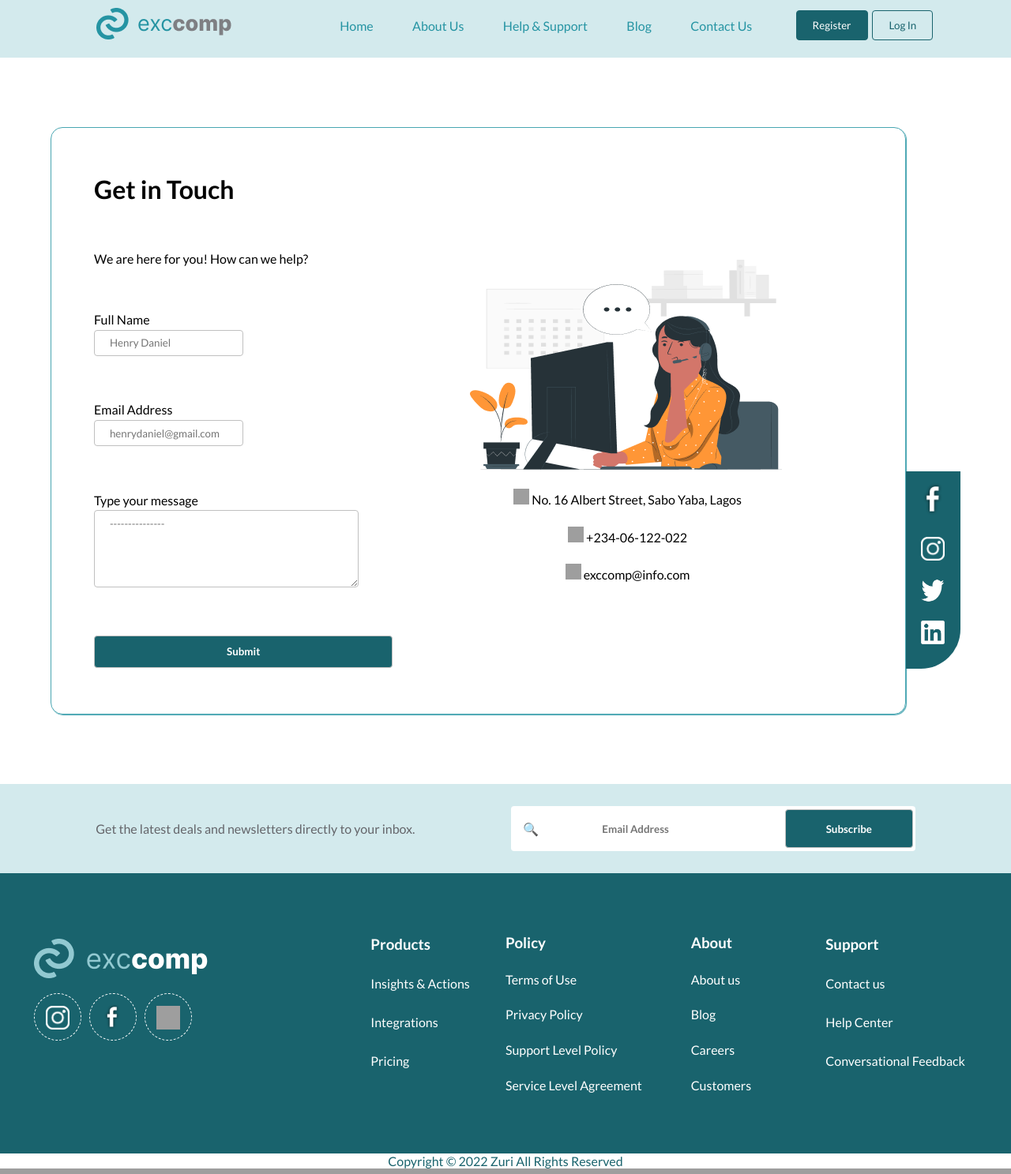
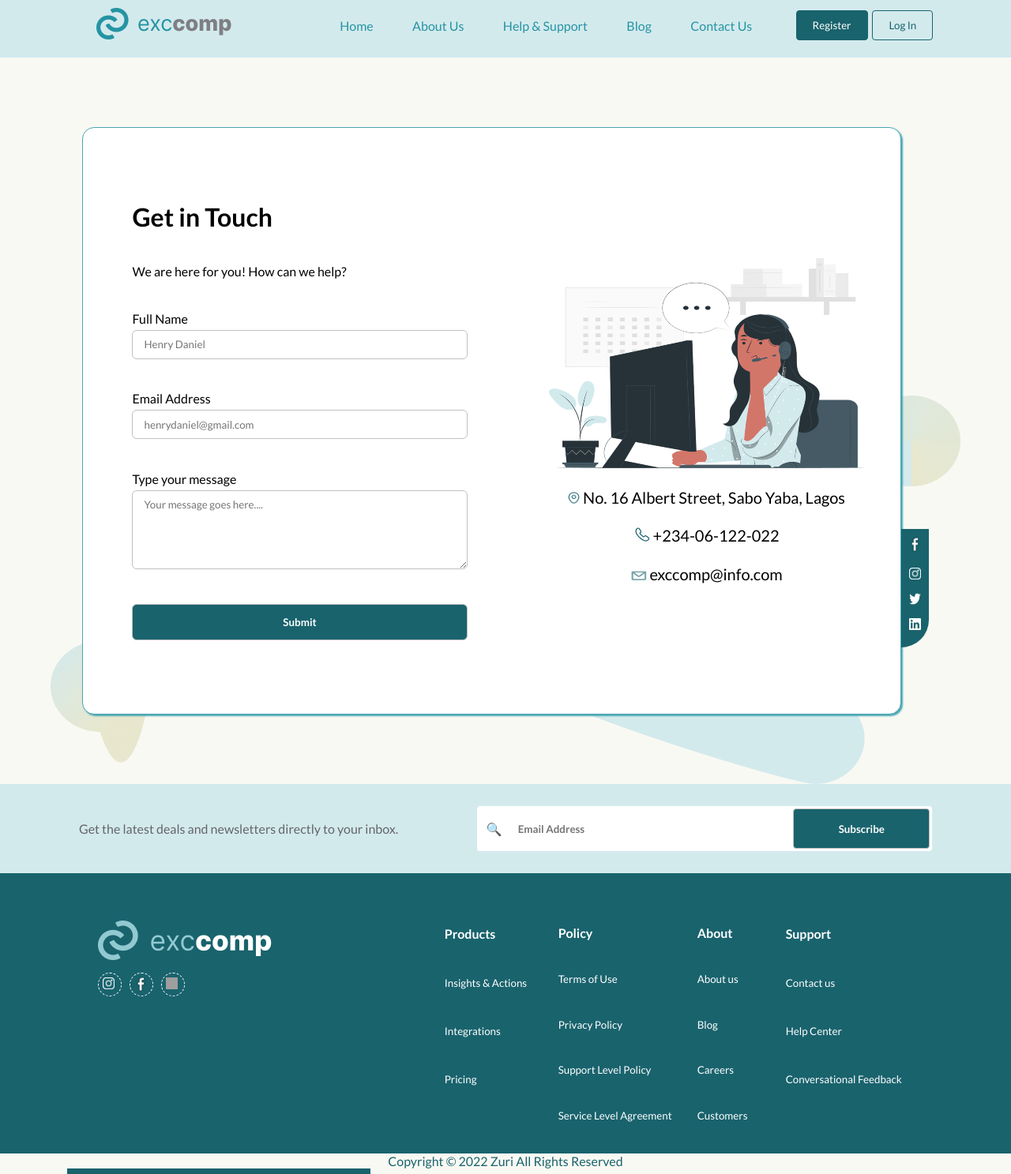
Before and after one commit to zuri-training/excel_comp_team103, a Django app: template excel_comp/contact_page/templates/contact-us.html in a window 1280 px wide. Shown: the part 960-2447 px from the top of the page at 79% size. Run offline with Django 4.2, Linux system fonts and the light colour scheme; the template is opened without the code that fills it, so the values that code supplies are empty; parts of the project's set-up code (start-up, migrations or seed data) failed here and were passed over; grey boxes are pictures that could not be loaded.

Commit message:
contact us page

```diff
--- a/excel_comp/contact_page/templates/contact-us.html
+++ b/excel_comp/contact_page/templates/contact-us.html
@@ -9,7 +9,7 @@
     <link rel="preconnect" href="https://fonts.gstatic.com" crossorigin>
     <link href="https://fonts.googleapis.com/css2?family=Lato:ital,wght@0,100;0,300;0,400;0,700;0,900;1,100;1,300;1,400;1,700;1,900&display=swap" rel="stylesheet">
     {% load static %}
-    <link rel="stylesheet" href=" {% static 'css/contact-us.css' %} ">
+    <link rel="stylesheet" href=" {% static 'css/contactus.css' %} ">
     <img src="{% static 'images/'%} " alt="">
 </head>
 <body id="site-wrapper">
@@ -47,15 +47,15 @@
                 </label>
 
                 <label for="message">Type your message <br>
-                    <textarea name="message" id="message" cols="40" rows="5" placeholder="---------------"></textarea>
+                    <textarea name="message" id="message" cols="40" rows="5" placeholder="Your message goes here...."></textarea>
                 </label>
                 <button type="submit">Submit</button>
             </div>
             <div class="addresser-info">
                 <img src="{% static 'images/contact-us.png' %}" alt="contactus">
-                <p> <img src="{% static 'images/location.png' %}" alt="location" class="contactus-img"> No. 16 Albert Street, Sabo Yaba, Lagos</p>
-                <p> <img src="{% static 'images/phone.png' %}" alt="phone" class="contactus-img"> +234-06-122-022</p>
-                <p> <img src="{% static 'images/message.png' %}" alt="info" class="contactus-img"> exccomp@info.com</p>
+                <p> <img src="{% static 'images/location.png' %}" alt="location" class="contactus-img-loc"> No. 16 Albert Street, Sabo Yaba, Lagos</p>
+                <p> <img src="{% static 'images/phone.png' %}" alt="phone" class="contactus-img-phone"> +234-06-122-022</p>
+                <p> <img src="{% static 'images/message.png' %}" alt="info" class="contactus-img-msg"> exccomp@info.com</p>
             </div>
         </div>
             <div class="social-media-side-bar"> <ul>
@@ -67,10 +67,11 @@
         </div>
         <div class="newsletter-section">
             <p>Get the latest deals and newsletters directly to your inbox.</p>
-            <div class="news-form-area"><a href="#">&#128269;</a><input type="email" name="news-email" id="news-email" placeholder="Email Address">
+            <div class="news-form-area"><div class="search-input"><a href="#">&#128269;</a><input type="email" name="news-email" id="news-email" placeholder="Email Address"></div>
                 <button type="submit">Subscribe</button></div>
         </div>
         <div class="site-info-section">
+            <div class="first-section">
                 <div class="site-info-section-1">
                     <ul><img src="{% static 'images/logo-footer.png'%}" alt="logo2"></ul>
                 <ul>
@@ -82,35 +83,37 @@
                     <a href="#"><img src="{% static 'images/gmail.png' %}" alt="gmail" class="info-images"></a></li>
                 </ul>
                 </div>
+            </div>
+            <div class="second-section">
                 <div class="site-info-section-2">
-                <h3>Products</h3>
+                    <h4>Products</h4>
                     <p>Insights & Actions</p>
                     <p>Integrations</p>
                     <p>Pricing</p>
                     <p></p>
                 </div>
                 <div class="site-info-section-3">
-                <h3>Policy</h3>
+                    <h4>Policy</h4>
                     <p>Terms of Use</p>
                     <p>Privacy Policy</p>
                     <p>Support Level Policy</p>
                     <p>Service Level Agreement</p>
                 </div>
                 <div class="site-info-section-4">
-                <h3>About</h3>
+                    <h4>About</h4>
                     <p>About us</p>
                     <p>Blog</p>
                     <p>Careers</p>
                     <p>Customers</p>
                 </div>
                 <div class="site-info-section-5">
-                <h3>Support</h3>
+                    <h4>Support</h4>
                     <p>Contact us</p>
                     <p>Help Center</p>
                     <p>Conversational Feedback</p>
                     <p></p>
                 </div>
-
+            </div>
         </div>
     </main>
     <footer class="footer">
--- a/excel_comp/homepage/static/css/contact-us.css
+++ b/excel_comp/homepage/static/css/contactus.css
@@ -15,7 +15,7 @@ a{
 #site-wrapper{
     max-width: 100vw;
     height: 1520px;
-    background-color: white;
+    background-color: #F9F9F3;
     position: relative;
     display: flex;
     flex-direction: column;
@@ -89,52 +89,63 @@ a{
 
 /* style for the main section */
 .main-section{
-    height: 744px;
+    height: 920px;
     width: 90%;
-    margin: 88px auto;
+    margin: 0 auto;
+    background: url(bg.png);
+    background-position: bottom;
+    background-repeat: no-repeat;
+    background-size: contain;
     display: flex;
+    justify-content: center;
+    align-items: center;
 }
 
 /* style for the box for input fields, messages and company message info */
 .addressee-addresser-info{
     height: 744px;
-    width: 95%;
+    width: 90%;
     border: 1px solid #49A6B2;
     display: flex;
     border-radius: 15px;
-    box-shadow: 1px 1px 1px #49A6B2;
+    box-shadow: 2px 2px 2px #49A6B2;
+    background-color: white;
 }
 .addressee-info{
-    width: 45%;
+    width: 50%;
     display: flex;
     flex-direction: column;
     justify-content: space-evenly;
     align-items: left;
-    padding: 0 5%;
+    padding: 5% 1%;
+    margin-left: 5%;
 }
 .addressee-info input{
-    padding: 2% 5%;
+    padding: 2% 3%;
+    width: 90%;
     border: 1px solid silver;
-    border-radius: 4px;
+    border-radius: 6px;
     margin-top: 1%;
 }
 .addressee-info textarea{
-    padding: 2% 5%;
+    padding: 2% 3%;
+    width: 90%;
     border: 1px solid silver;
-    border-radius: 4px;
+    border-radius: 6px;
     margin-top: 1%;
 }
 .addressee-info button{
-    padding: 3% 5%;
+    padding: 3% 0;
+    width: 90%;
     border: 1px solid silver;
-    border-radius: 4px;
+    border-radius: 6px;
     background: #19636D;
     font-weight: bold;
     color: white;
 
 }
 .addresser-info{
-    width: 45%;
+    width: 50%;
     display: flex;
     flex-direction: column;
     justify-content: center;
@@ -142,20 +153,29 @@ a{
 }
 .addresser-info p{
     margin-top: 5%;
+    font-size: 20px;
 }
-.contactus-img{
+.contactus-img-loc{
+    width: 15px;
+    height: 15px;
+}
+.contactus-img-phone{
     width: 20px;
-    height: 20px;
+    height: 18px;
+}
+.contactus-img-msg{
+    width: 20px;
+    height: 12px;
 }
 
 /* style for the socail media handles of the company */
 .social-media-side-bar{
-    height: 250px;
-    width: 6%;
+    height: 150px;
+    width: 3%;
     background-color: #19636D;
     border-radius: 0px 0px 50px 0px;
     align-self: flex-end;
-    margin-bottom: 5%;
+    margin-bottom: 15%;
 }
 .social-media-side-bar ul{
     display: flex;
@@ -164,14 +184,14 @@ a{
     align-items: center;
 }
 .social-media-images-fb{
-    width: 50px;
-    height: 50px;
-    margin: 10px;
+    width: 25px;
+    height: 25px;
+    margin: 7px;
 }
 .social-media-images{
-    width: 30px;
-    height: 30px;
-    margin: 10px;
+    width: 15px;
+    height: 15px;
+    margin: 7px;
 }
 
 /* style for the newsletter-subscription section */
@@ -185,7 +205,7 @@ a{
     color: #64656A;
 }
 .news-form-area{
-    width: 40%;
+    width: 45%;
     height: 50%;
     background-color: white;
     border-radius: 4px;
@@ -195,12 +215,19 @@ a{
 
 }
 
-.news-form-area a{
-    margin-left: 3%;
+.search-input{
+    margin-left: 2%;
+    width: 50%;
+    display: flex;
+    align-items: center;
+}
+.search-input a{
+    margin-right: 5%;
 
 }
-.news-form-area input{
-    padding: 3% 9%;
+.search-input input{
+    padding: 3% 2%;
+    width: 80%;
     border: none;
     border-radius: 4px;
     background: white;
@@ -209,7 +236,8 @@ a{
 
 }
 .news-form-area button{
-    padding: 3% 10%;
+    width: 30%;
+    height: 90%;
     margin-right: 0.5%;
     border: 1px solid silver;
     border-radius: 4px;
@@ -228,9 +256,22 @@ a{
     justify-content: space-evenly;
     color: white;
 }
+.site-info-section .first-section{
+    height: 100%;
+    width: 30%;
+    margin-top: 2%;
+    background-color: #19636D;
+    display: flex;
+    justify-content: space-evenly;
+    color: white;
+}
+
+.site-info-section p{
+    font-size: smaller;
+}
 
 .site-info-section-1{
-    width: 30%;
+    width: 80%;
     display: flex;
     flex-direction: column;
     margin: 5% 0;
@@ -240,45 +281,54 @@ a{
     display: flex;
 }
 .site-info-section-1 ul li{
-    width: 60px;
-    height: 60px;
+    width: 30px;
+    height: 30px;
     border-radius: 50px;
     border: 1px dashed white;
     margin-right: 10px;
 }
 .info-images{
-    margin: 25%;
-    width: 30px;
-    height: 30px;
+    margin: 20%;
+    width: 15px;
+    height: 15px;
 }
 .info-images-fb{
-    margin: 15%;
-    width: 40px;
-    height: 40px;
+    margin: 5%;
+    width: 25px;
+    height: 25px;
+}
+.site-info-section .second-section{
+    height: 100%;
+    width: 50%;
+    margin-top: 1%;
+    background-color: #19636D;
+    display: flex;
+    justify-content: space-around;
+    color: white;
 }
 .site-info-section-2{
-    width: 10%;
+    width: 20%;
     display: flex;
     flex-direction: column;
     justify-content: space-around;
     margin: 5% 0px;
 }
 .site-info-section-3{
+    width: 25%;
+    display: flex;
+    flex-direction: column;
+    justify-content: space-around;
+    margin: 5% 0px;
+}
+.site-info-section-4{
     width: 15%;
     display: flex;
     flex-direction: column;
     justify-content: space-around;
     margin: 5% 0px;
 }
-.site-info-section-4{
-    width: 10%;
-    display: flex;
-    flex-direction: column;
-    justify-content: space-around;
-    margin: 5% 0px;
-}
 .site-info-section-5{
-    width: 15%;
+    width: 30%;
     display: flex;
     flex-direction: column;
     justify-content: space-around;
@@ -292,4 +342,5 @@ a{
     display: flex;
     align-items: center;
     justify-content: center;
+    background-color: #F9F9F3;
 }
```
Also changed, not shown: excel_comp/homepage/static/css/bg.png (added), excel_comp/homepage/static/images/contact-us.png, excel_comp/homepage/static/images/location.png (added), excel_comp/homepage/static/images/message.png (added), excel_comp/homepage/static/images/phone.png (added). Lines whose indentation alone changed are shown as unchanged.
